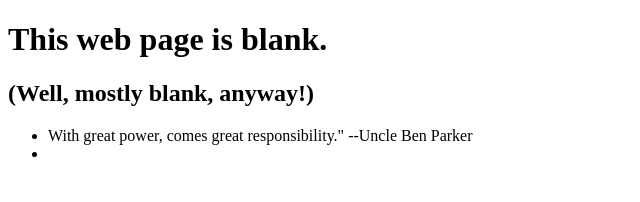
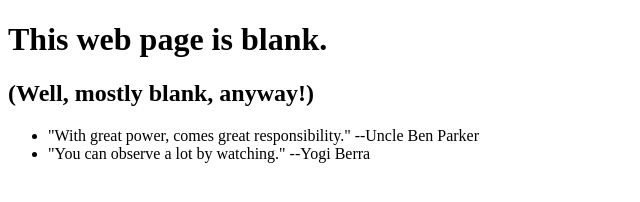
Before and after one commit to SteveSchaefer/0main_openSAP_repo, a plain HTML site: page index.html in a window 1280 px wide. Shown: the whole page, without its empty margins (0-640 px from the left). Drawn offline with Linux system fonts and the light colour scheme.

Commit message:
Added quote by Yogi Berra

```diff
--- a/index.html
+++ b/index.html
@@ -9,8 +9,8 @@
 		<h1>This web page is blank.</h1>
 		<h2>(Well, mostly blank, anyway!)</h2>
 		<ul>
-			<li>With great power, comes great responsibility." --Uncle Ben Parker</li>
-			<li></li>
+			<li>"With great power, comes great responsibility." --Uncle Ben Parker</li>
+			<li>"You can observe a lot by watching." --Yogi Berra</li>
 		</ul>
 	</body>
 </html>
```
